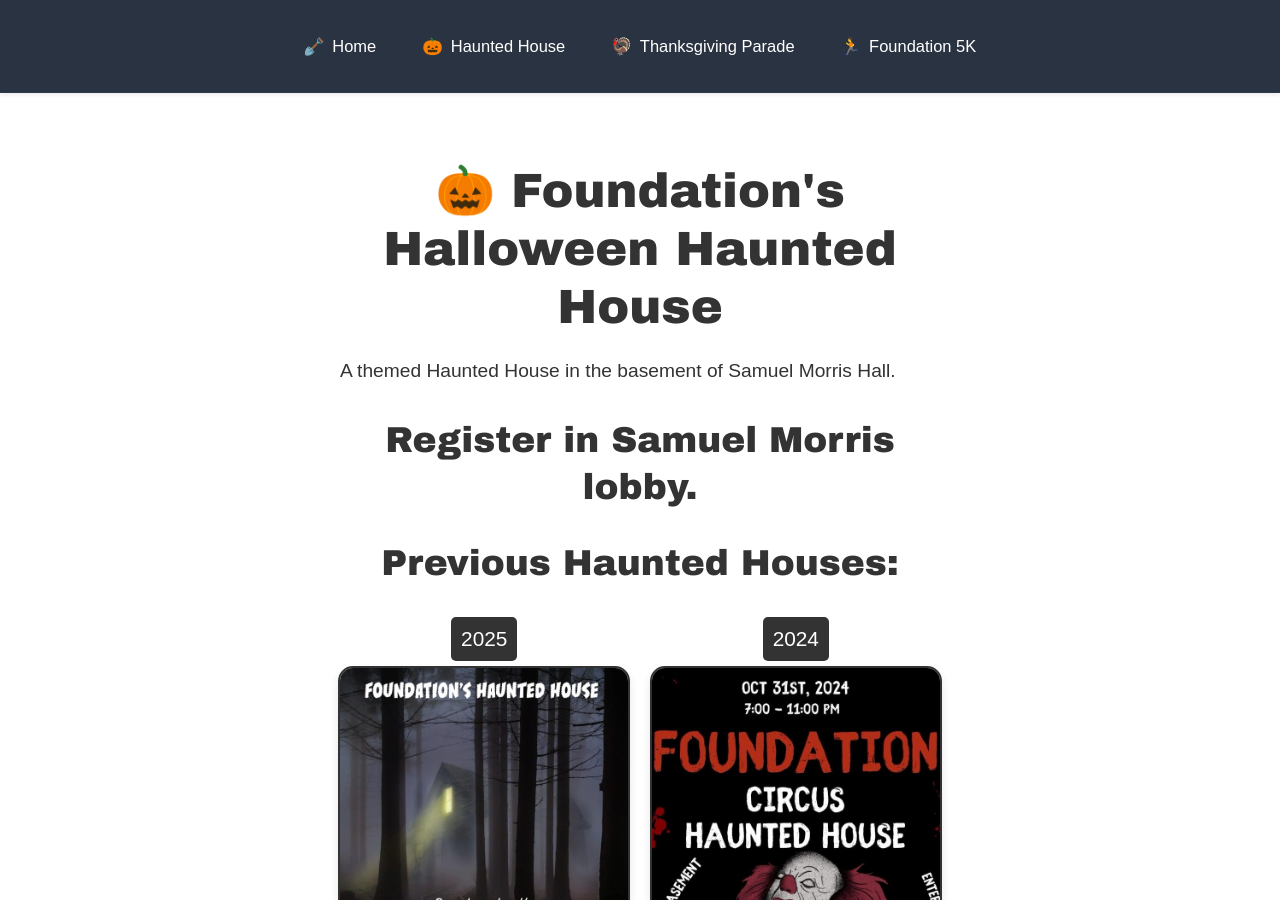
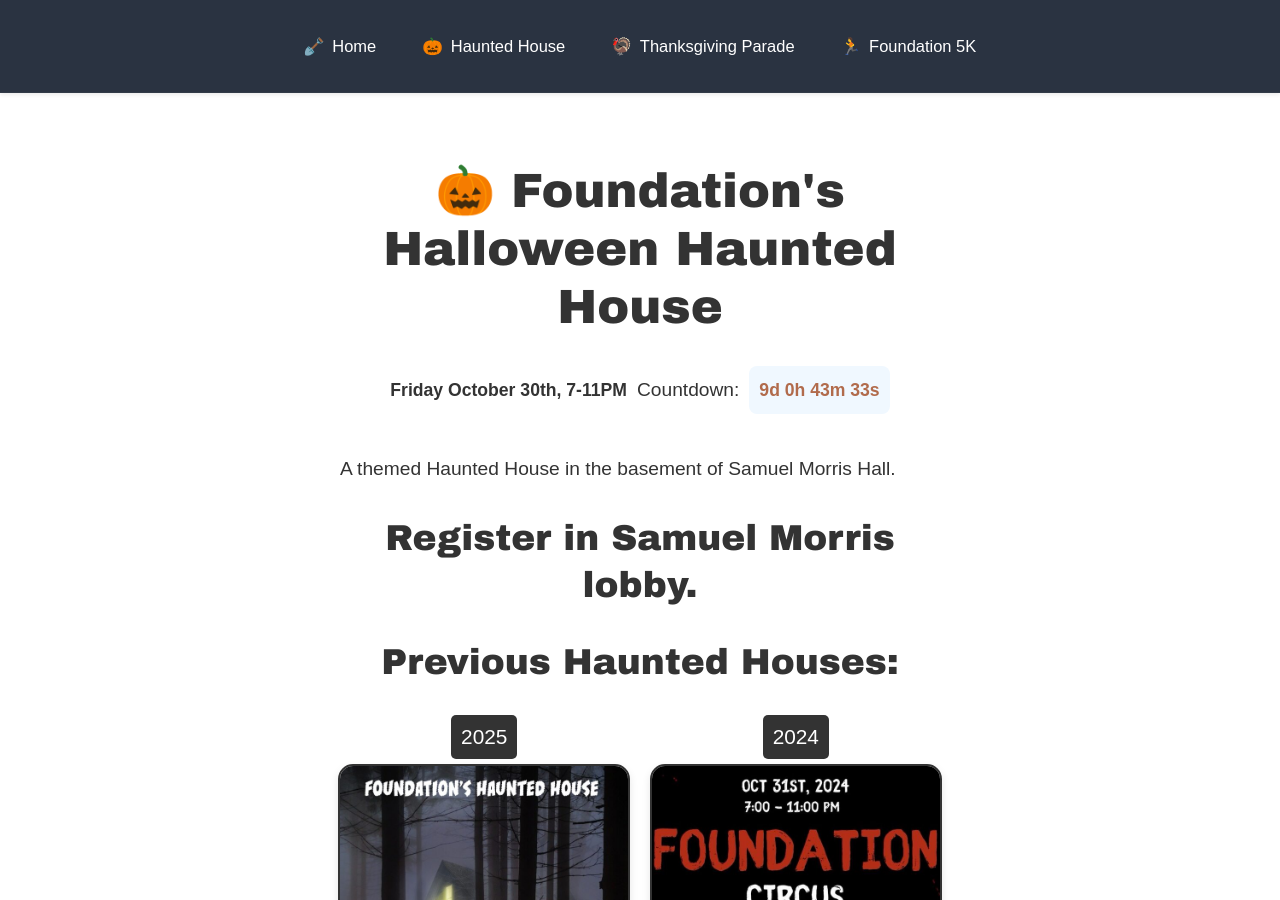
Before and after one commit to JRScott812/Foundation-Event, a Jekyll site: the page built from Events/Haunted House.md, in a window 1280 px wide and 900 px high. Built offline with Jekyll 4.4.1, drawn with Linux system fonts in a browser that asks for light colours.

Commit message:
added haunted house date an d se tit as the next event

```diff
--- a/Events/Haunted House.md
+++ b/Events/Haunted House.md
@@ -17,6 +17,8 @@ og_title: "Haunted House"
 og_description: "A themed Haunted House in the basement of Samuel Morris Hall."
 og_image: "/Assets/Haunted House/2025 Haunted House.jpg"
 data_page: "haunted-house"
+event_datetime: "2026-10-30T19:00:00-04:00"
+countdown_label: "Friday October 30th, 7-11PM"
 registration: |
   ## Register in Samuel Morris lobby.
 previous_events_title: "Previous Haunted Houses:"
--- a/_data/events.yml
+++ b/_data/events.yml
@@ -10,7 +10,7 @@ events:
 
 # Set to an event page's data_page value to feature one event on the homepage (e.g. "5k").
 # Leave empty to list all events.
-next_event: ""
+next_event: "haunted-house"
 
 contact:
   organization: "Foundation"
```
